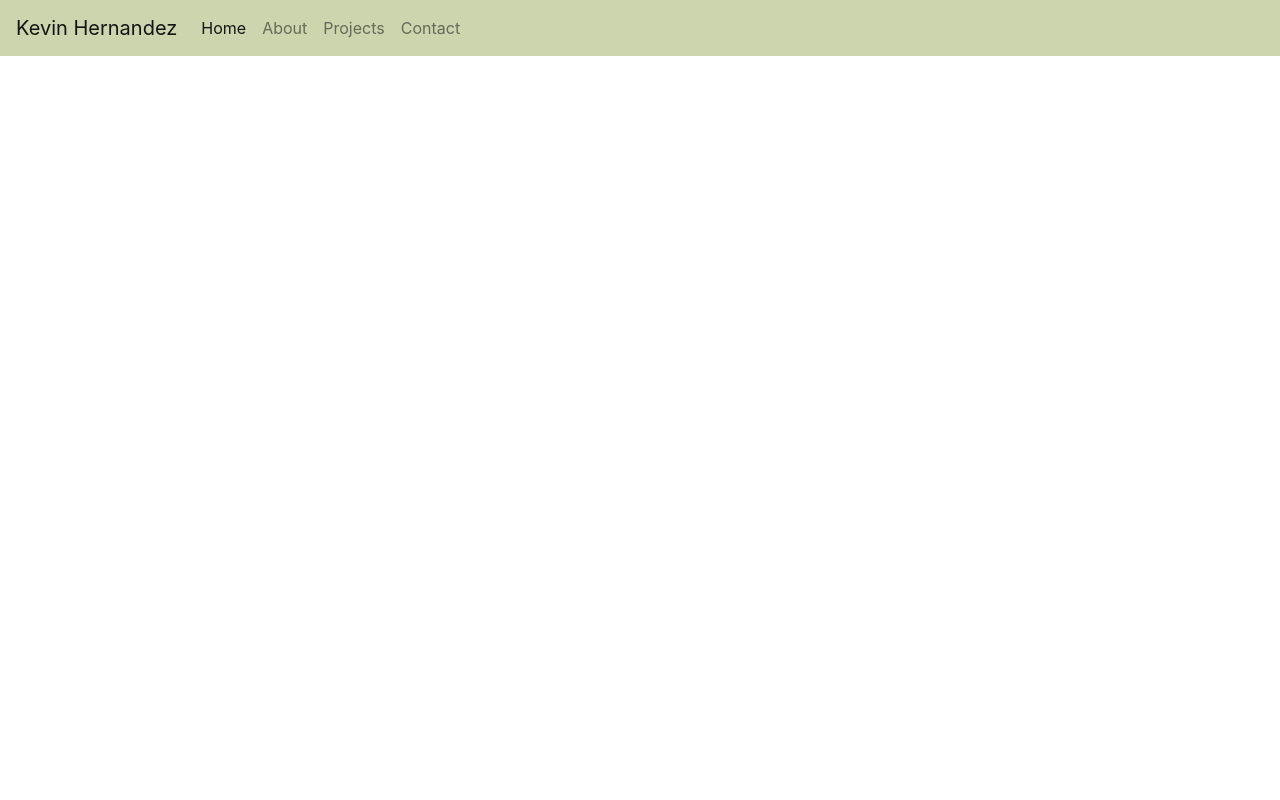
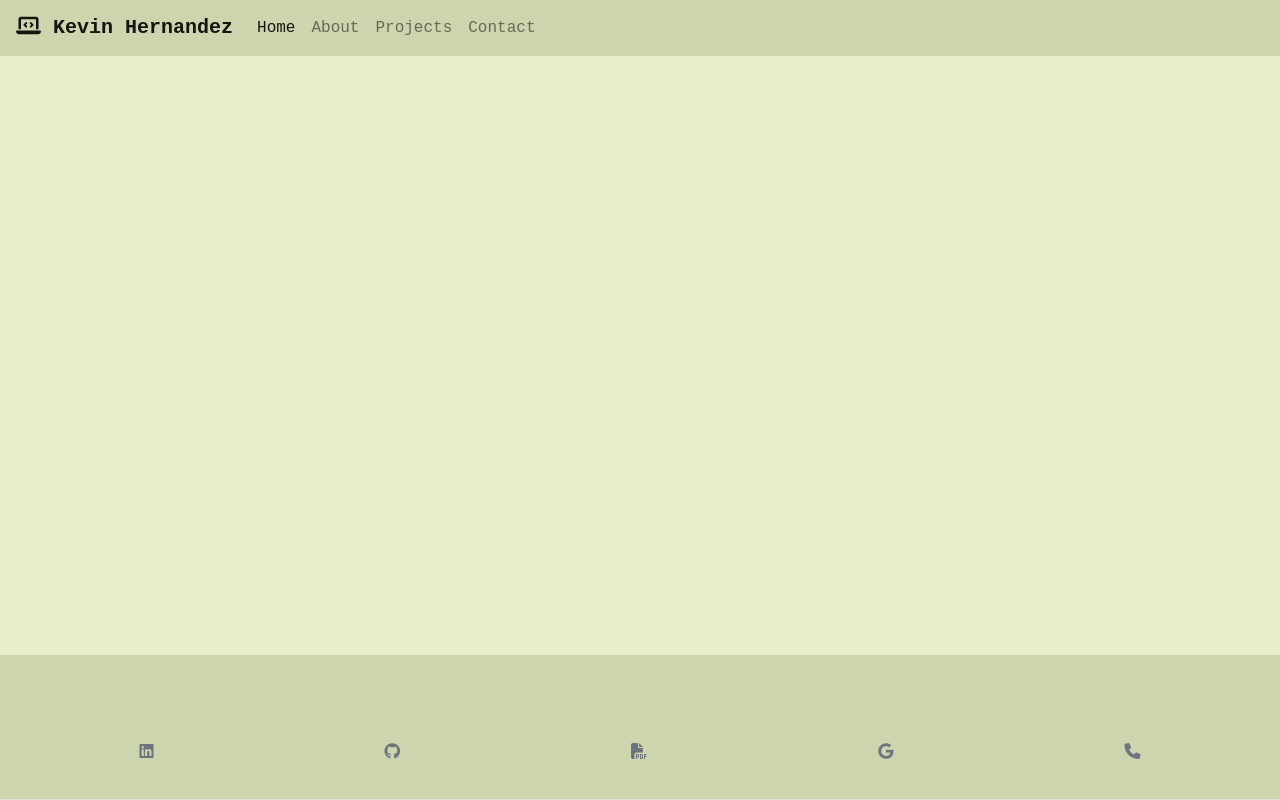
Before and after one commit to Kevin-Hernandez-Garza/myPortfolio, a plain HTML site: page index.html in a window 1280 px wide. Drawn offline with nearby package versions, Linux system fonts and the light colour scheme; a web font is replaced by a local one.

Commit message:
refactor fonts and implemented the footer

```diff
--- a/assets/css/styles.css
+++ b/assets/css/styles.css
@@ -1,3 +1,5 @@
+@import url('https://fonts.googleapis.com/css2?family=Spline+Sans+Mono:wght@300;400;700&display=swap');
+
 :root {
     /* declaring css color variables */
     --dark-green: #ccd5ae;
@@ -7,10 +9,58 @@
     --dark-brown: #d4a373;
 }
 
+body {
+    /* this helps from content being hidden behind the footer */
+    padding-bottom: 70px;
+    background-color: var(--light-green);
+    font-family: 'Spline Sans Mono', monospace, sans-serif;
+}
+
 nav {
     background-color: var(--dark-green);
 }
 
-.navbar-toggler:hover {
+.navbar-brand {
+    font-weight: 700;
+}
+
+.navbar-toggler:hover, a.nav-link:hover {
     background-color: var(--light-green);
 }
+
+footer {
+    flex-direction: column;
+    background-color: var(--dark-green);
+}
+
+.links {
+    padding: 1rem;
+}
+
+.fa-linkedin:hover {
+    background: #0072b1;
+    color: white;
+}
+
+.fa-github:hover {
+    background: #000;
+    color: #fff;
+}
+
+.fa-file-pdf:hover {
+    background: #d90429;
+    color: #fff;
+    text-shadow: 1px 1px #000;
+}
+
+.fa-google:hover {
+    background: linear-gradient(#EA4335, #FBBC05, #34A853, #4285F4);
+    color: #fff;
+    text-shadow: 1px 1px #000;
+}
+
+.fa-phone:hover {
+    background: #fff;
+    color: #000;
+    text-shadow: 1px 1px #4285F4;
+}
--- a/index.html
+++ b/index.html
@@ -19,6 +19,11 @@
     <!-- Own Stylesheet -->
     <link rel="stylesheet" href="assets/css/styles.css" />
 
+    <script
+      src="https://kit.fontawesome.com/8cf654fcb3.js"
+      crossorigin="anonymous"
+    ></script>
+
     <title>Kevin Hernandez</title>
   </head>
   <body>
@@ -34,14 +39,15 @@
       >
         <span class="navbar-toggler-icon"></span>
       </button>
-      <a class="navbar-brand" href="#">Kevin Hernandez</a>
+      <a class="navbar-brand" href="#">
+        <i class="fa-solid fa-laptop-code"></i>
+        Kevin Hernandez
+      </a>
 
-      <div class="collapse navbar-collapse" id="menu">
+      <div class="collapse navbar-collapse text-center" id="menu">
         <ul class="navbar-nav mr-auto mt-2 mt-lg-0">
           <li class="nav-item active">
-            <a class="nav-link" href="#"
-              >Home <span class="sr-only">(current)</span></a
-            >
+            <a class="nav-link" href="#">Home</a>
           </li>
           <li class="nav-item">
             <a class="nav-link" href="#">About</a>
@@ -58,7 +64,26 @@
 
     <main class="container"></main>
 
-    <footer></footer>
+    <!-- Footer -->
+    <footer class="text-center text-lg-start text-muted fixed-bottom">
+      <div class="d-flex justify-content-around p-4 mt-5 border-bottom">
+        <a href="" class="me-4 text-reset">
+          <i class="links fab fa-linkedin rounded-circle"></i>
+        </a>
+        <a href="" class="me-4 text-reset">
+          <i class="links fab fa-github rounded-circle"></i>
+        </a>
+        <a href="" class="me-4 text-reset">
+          <i class="links fa-solid fa-file-pdf rounded-circle"></i>
+        </a>
+        <a href="" class="me-4 text-reset">
+          <i class="links fab fa-google rounded-circle"></i>
+        </a>
+        <a href="" class="me-4 text-reset">
+          <i class="links fa-solid fa-phone rounded-circle"></i>
+        </a>
+      </div>
+    </footer>
 
     <!-- jQuery and Bootstrap Bundle (includes Popper) -->
     <script
```
